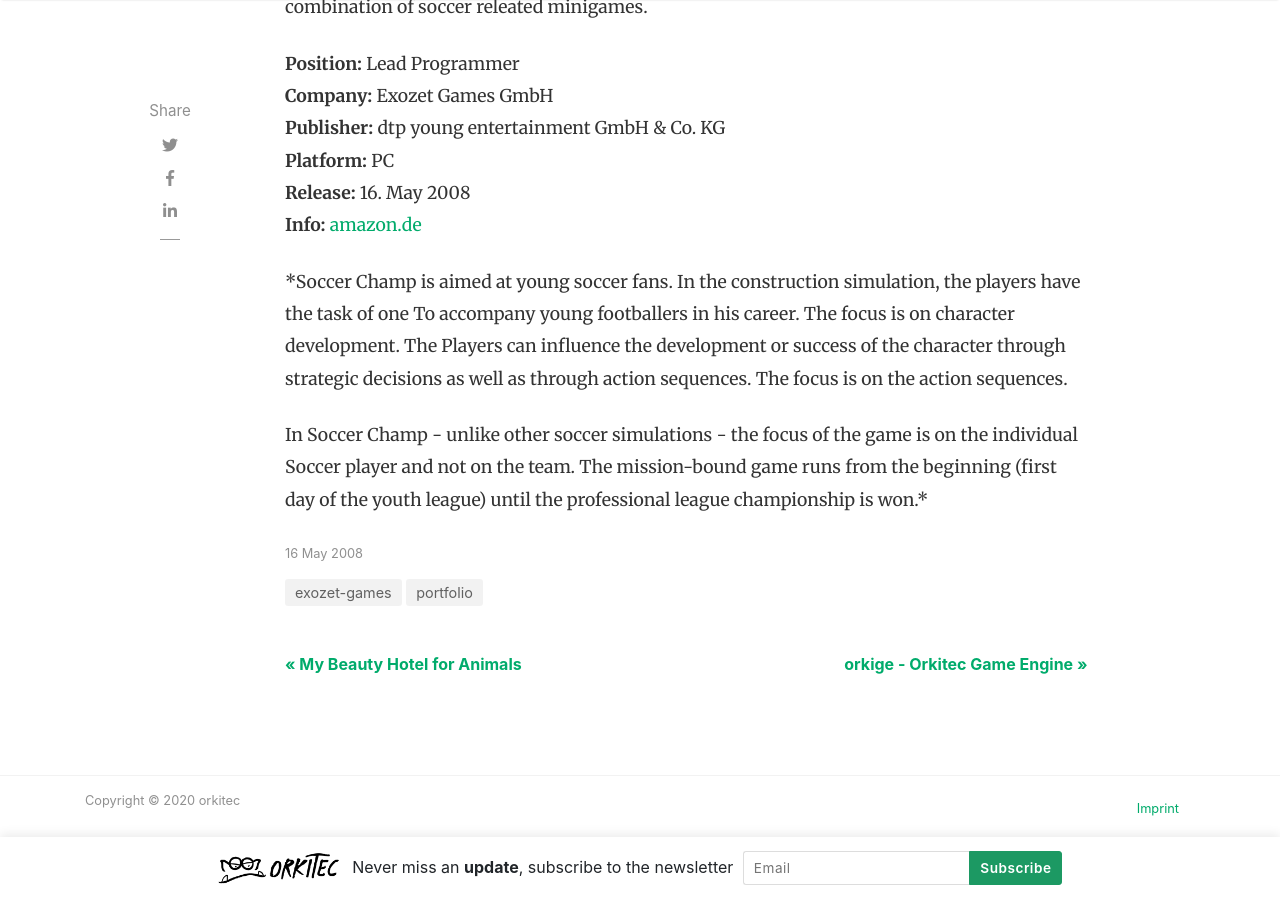
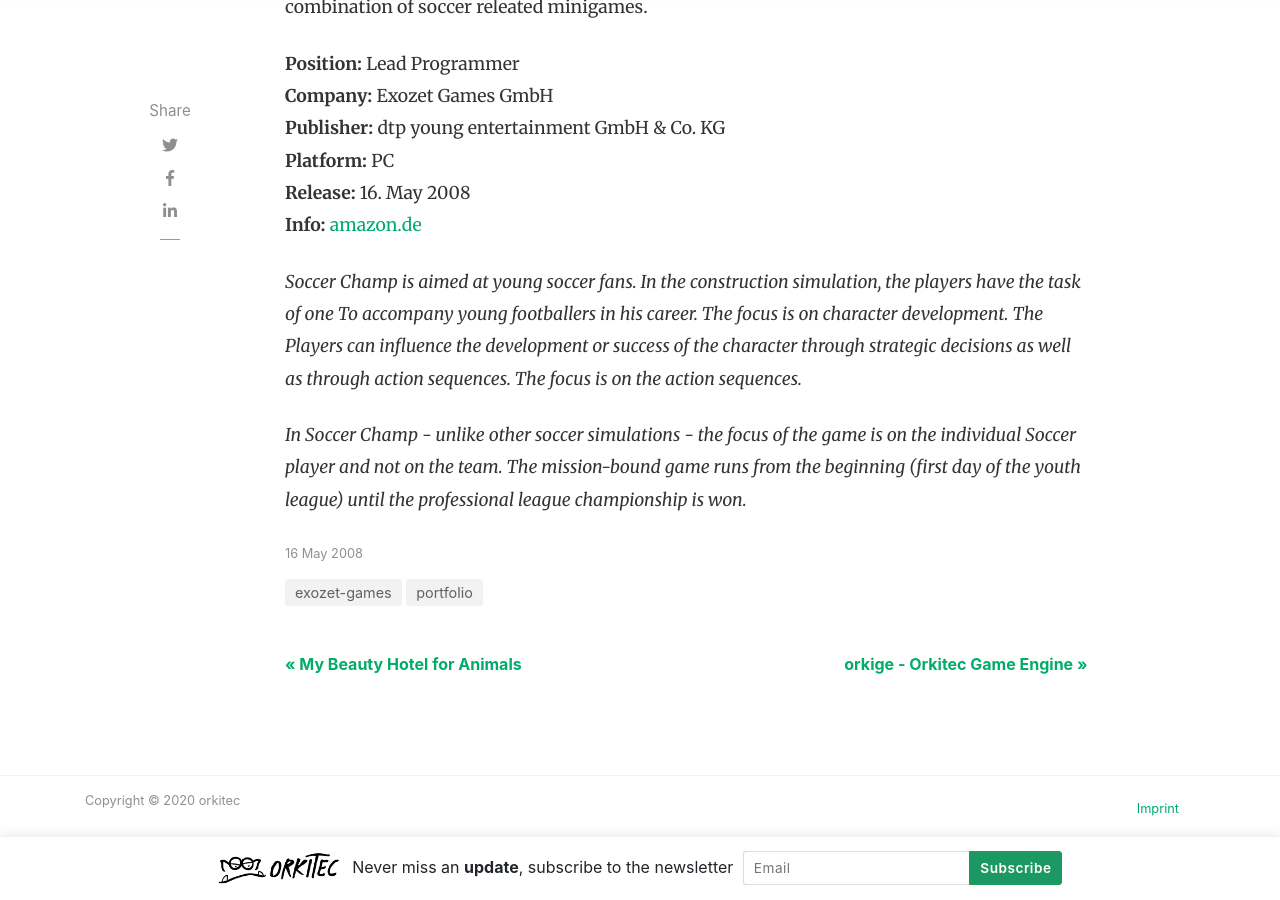
Before and after one commit to orkitec/orkitec.github.io, a Jekyll site: the page built from _posts/portfolio/2008-05-16-exozet-games--soccer-champ.md, in a window 1280 px wide and 900 px high, scrolled down 631 px. Built offline with Jekyll 4.4.1, drawn with Linux system fonts in a browser that asks for light colours; nearby versions of some CDN libraries; comment, search, counter and statistics services are not loaded.

```diff
--- a/_posts/portfolio/2008-05-16-exozet-games--soccer-champ.md
+++ b/_posts/portfolio/2008-05-16-exozet-games--soccer-champ.md
@@ -15,7 +15,7 @@ Soccer Champ was the first full game where I was leading and planning the develo
 
 *Soccer Champ is aimed at young soccer fans. In the construction simulation, the players have the task of one
 To accompany young footballers in his career. The focus is on character development. The
-Players can influence the development or success of the character through strategic decisions as well as through action sequences. The focus is on the action sequences.
+Players can influence the development or success of the character through strategic decisions as well as through action sequences. The focus is on the action sequences.*
 
-In Soccer Champ - unlike other soccer simulations - the focus of the game is on the individual
+*In Soccer Champ - unlike other soccer simulations - the focus of the game is on the individual
 Soccer player and not on the team. The mission-bound game runs from the beginning (first day of the youth league) until the professional league championship is won.*
```
